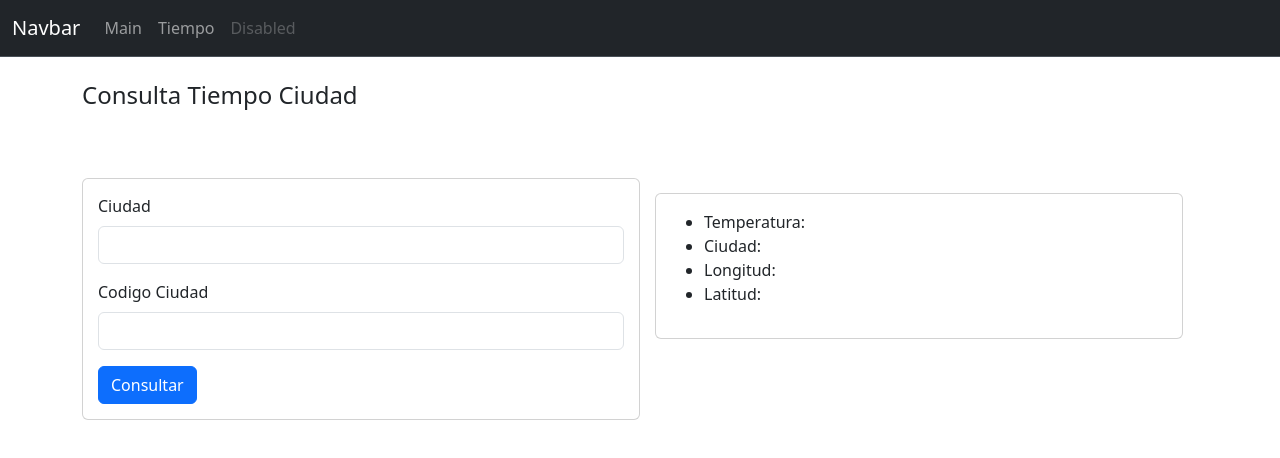
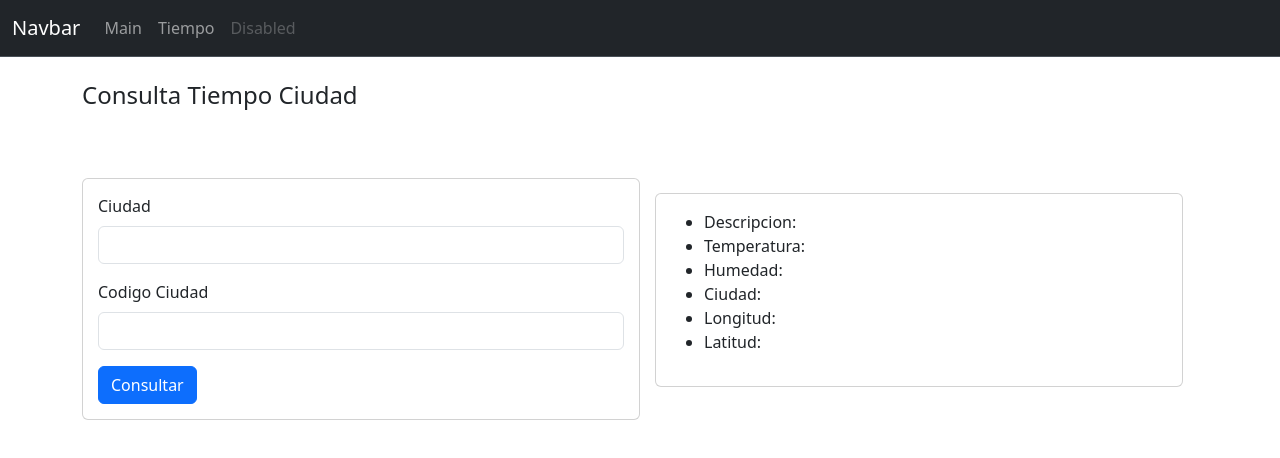
Before and after one commit to JavierUgarrio/cursoIniciacionAngular, an Angular app: page /tiempo in a window 1280 px wide. Shown: the top 458 px of the page. Built offline with nearby package versions, Linux system fonts and the light colour scheme.

Commit message:
mostrar datos de la api

```diff
--- a/src/app/components/tiempo/tiempo.component.html
+++ b/src/app/components/tiempo/tiempo.component.html
@@ -20,10 +20,12 @@
         <div class="card">
             <div class="card-body">
               <ul>
-                <li>Temperatura:</li>
-                <li>Ciudad:</li>
-                <li>Longitud:</li>
-                <li>Latitud:</li>
+                <li>Descripcion: {{descripcion}}</li>
+                <li>Temperatura: {{temperatura}}</li>
+                <li>Humedad: {{humedad}}</li>
+                <li>Ciudad: {{nombre}}</li>
+                <li>Longitud: {{longitud}}</li>
+                <li>Latitud: {{latitud}}</li>
               </ul>
             </div>
         </div>
--- a/src/app/components/tiempo/tiempo.component.ts
+++ b/src/app/components/tiempo/tiempo.component.ts
@@ -11,6 +11,17 @@ import { UtilService } from 'src/app/services/validation/util.service';
 export class TiempoComponent {
 
   formulario !: FormGroup;
+  tiempo:any;
+  nombre: any;
+  temperatura:any;
+  humedad:any;
+  latitud: any;
+  longitud: any;
+  descripcion: any;
+
+  /*
+   el constructor recibe un formBuilder para crear el formulario y un utilService para utilizar validaciones
+   */
 
   constructor(private formBuilder : FormBuilder, private _util: UtilService, private _tiempo: TemperaturaService) {
     this.iniciarFormulario();
@@ -39,6 +50,13 @@ export class TiempoComponent {
 
     this._tiempo.getEstadoTiempo(this.formulario.get('ciudad')?.value, this.formulario.get('codigoCiudad')?.value)
       .subscribe((respuesta:any) => {
+        this.tiempo = respuesta;
+        this.nombre = this.tiempo.name;
+        this.temperatura = this.tiempo.main.temp ;
+        this.humedad = this.tiempo.main.humidity;
+        this.latitud = this.tiempo.coord.lat;
+        this.longitud = this.tiempo.coord.lon;
+        this.descripcion = this.tiempo.weather[0].description;
       console.log("respuesta: ",respuesta);})
   }
 }
```
